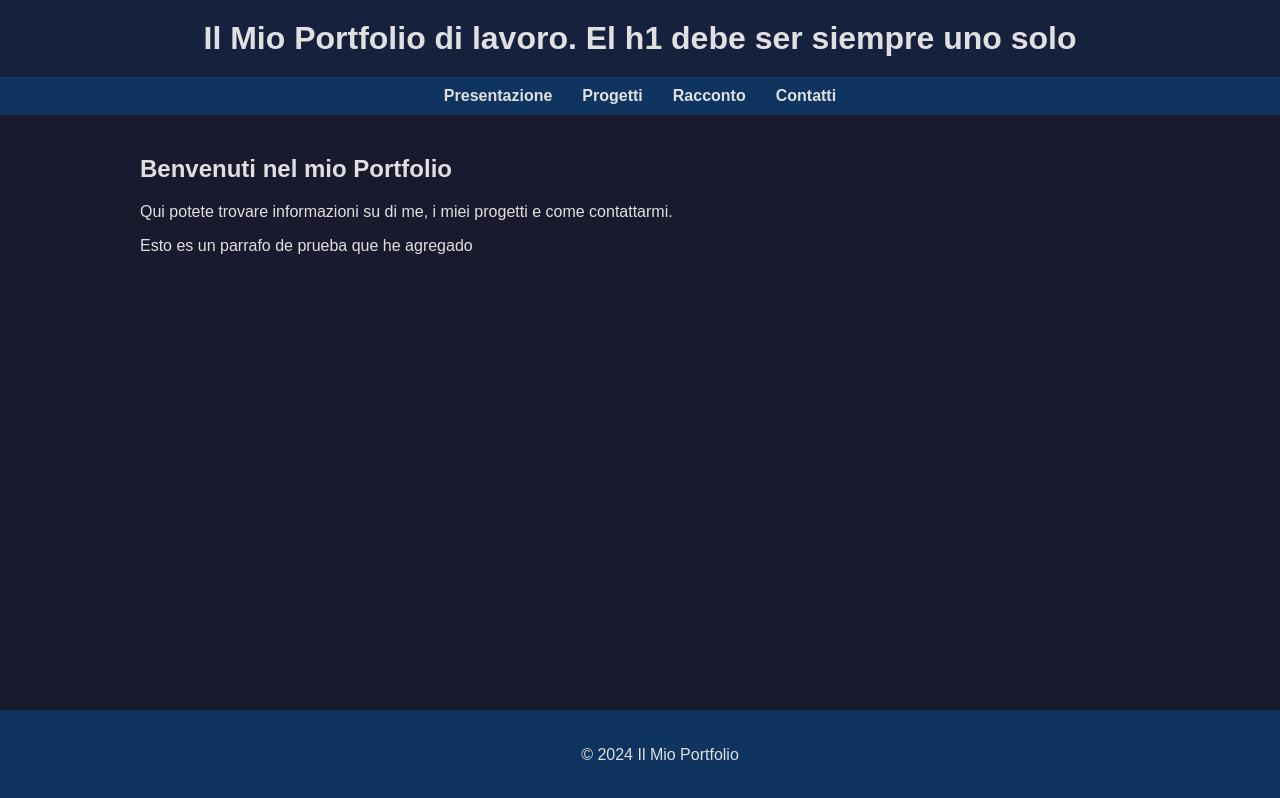
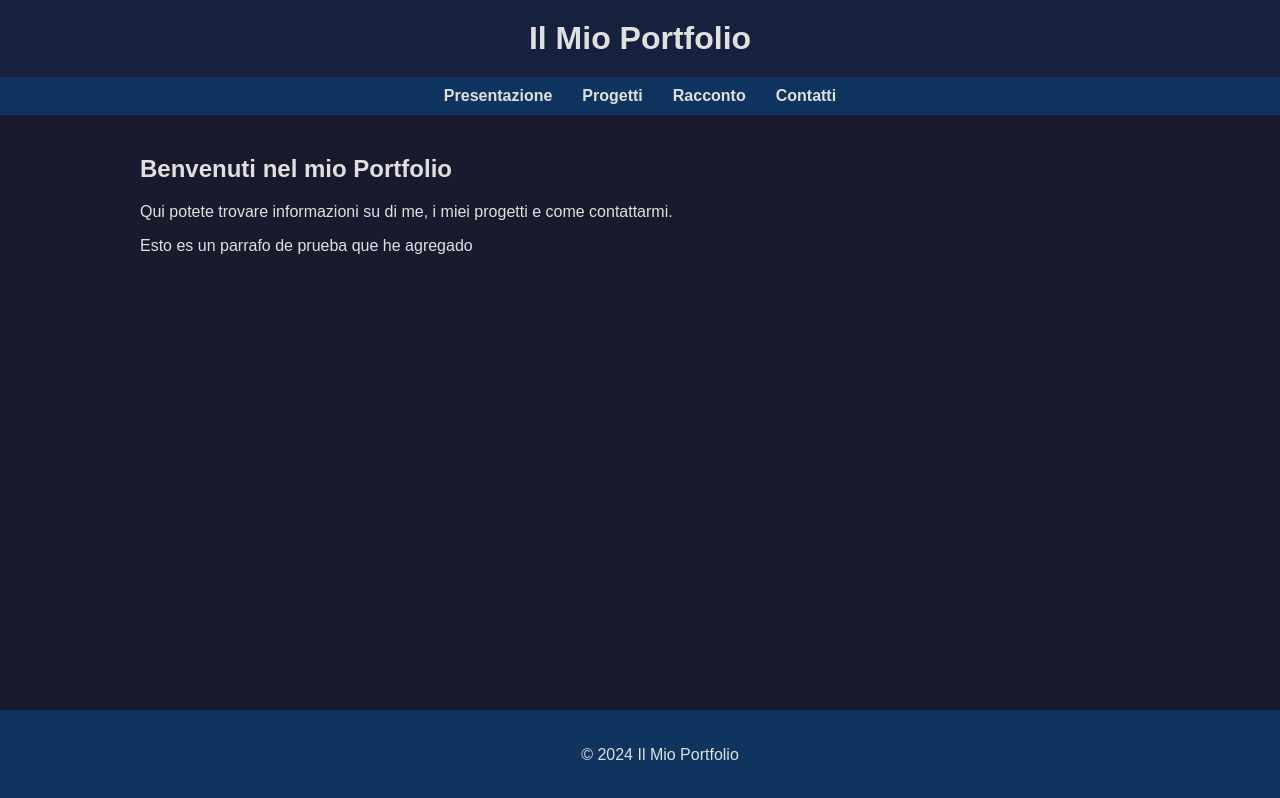
Before and after one commit to drawerGit/weblenia, a plain HTML site: page index.html in a window 1280 px wide. Drawn offline with Linux system fonts and the light colour scheme.

Commit message:
se ha combinado las ramas

```diff
--- a/index.html
+++ b/index.html
@@ -53,7 +53,7 @@
 </head>
 <body>
     <header>
-        <h1>Il Mio Portfolio di lavoro. El h1 debe ser siempre uno solo</h1>
+        <h1>Il Mio Portfolio</h1>
     </header>
     <nav>
         <a href="presentazione.html">Presentazione</a>
```
